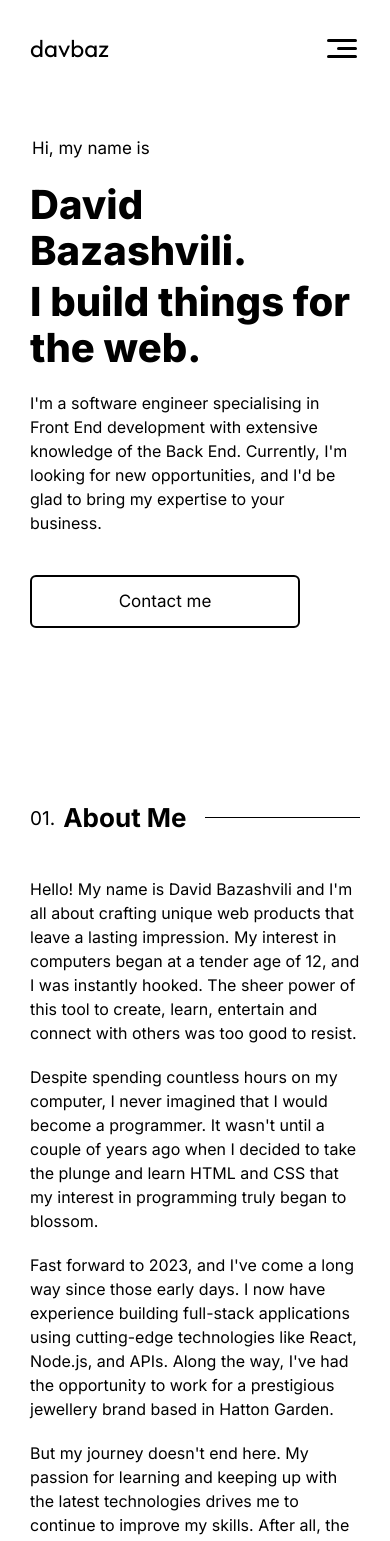
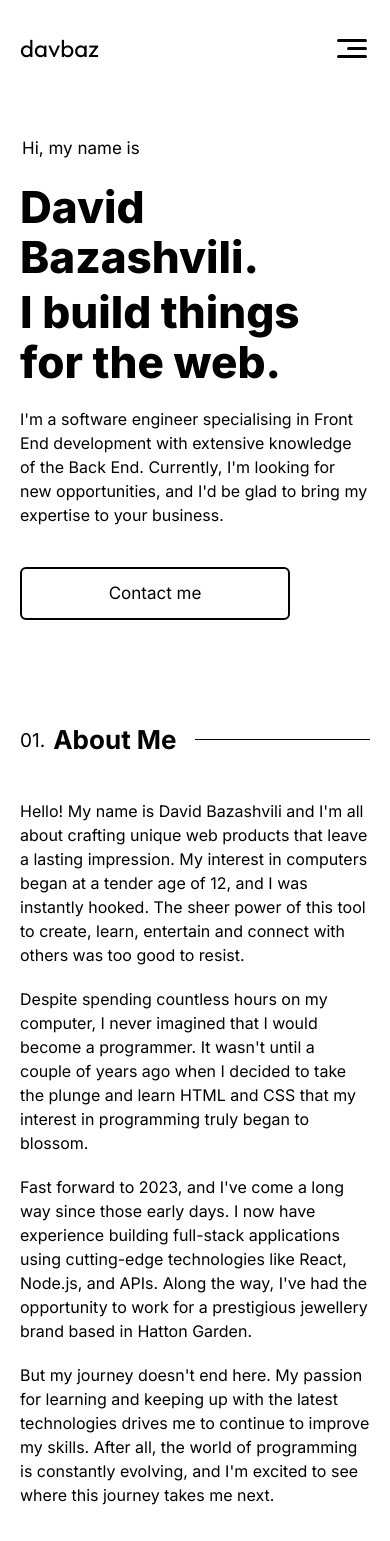
Before and after one commit to davbazz/portfolio, a Next.js app: page / in a window 390 px wide. Shown: the top 1541 px of the page. Built offline with nearby package versions, Linux system fonts and the light colour scheme.

Commit message:
changed padding

```diff
--- a/app/components/About.tsx
+++ b/app/components/About.tsx
@@ -4,7 +4,7 @@ import photo from '../../public/David.jpg'
 export default function About() {
   return (
     <section
-      className="mt-[90px] py-[40px] sm:py-[50px] md:py-[70px] lg:py-[120px] lg:mt-[50px] lg:max-w-[74%] xl:max-w-[68%] lg:mx-auto xl:mt-[100px] 2xl:max-w-[1000px]"
+      className="mt-[20px] py-[40px] sm:py-[50px] md:py-[70px] lg:py-[120px] lg:mt-[50px] lg:max-w-[74%] xl:max-w-[68%] lg:mx-auto xl:mt-[100px] 2xl:max-w-[1000px]"
       id="about"
     >
       <div className="flex flex-col lg:flex-row lg:justify-between lg:gap-[5%]">
--- a/app/components/Hero.tsx
+++ b/app/components/Hero.tsx
@@ -5,11 +5,11 @@ export default function Hero() {
     <section className="py-[40px] sm:py-[70px] lg:px-[80px] xl:mt-[50px] xl:px-[150px] 2xl:mx-auto 2xl:mt-[100px] 2xl:max-w-[1140px] 2xl:py-[50px] 2xl:px-0">
       <h2 className="ml-[2px] text-[17px] md:text-[18px]">Hi, my name is</h2>
 
-      <h1 className="mt-[20px] text-[40px] font-[800] leading-[46px] sm:text-[50px] sm:leading-[56px] md:mt-[30px] md:text-[58px] md:leading-[64px] lg:text-[64px] lg:leading-[70px] xl:mt-[40px] xl:text-[72px] xl:leading-[80px]">
+      <h1 className="mt-[20px] text-[44px] font-[800] leading-[50px] sm:text-[54px] sm:leading-[60px] md:mt-[30px] md:text-[58px] md:leading-[64px] lg:text-[64px] lg:leading-[70px] xl:mt-[40px] xl:text-[72px] xl:leading-[80px]">
         David Bazashvili.
       </h1>
 
-      <h2 className="mt-[5px] text-[40px] font-[800] leading-[46px] sm:text-[50px] sm:leading-[56px] md:text-[58px] md:leading-[64px] lg:text-[64px] lg:leading-[70px] xl:text-[72px] xl:leading-[80px]">
+      <h2 className="mt-[5px] text-[44px] font-[800] leading-[50px] sm:text-[54px] sm:leading-[60px] md:text-[58px] md:leading-[64px] lg:text-[64px] lg:leading-[70px] xl:text-[72px] xl:leading-[80px]">
         I build things for the web.
       </h2>
 
--- a/app/components/Nav.tsx
+++ b/app/components/Nav.tsx
@@ -63,20 +63,20 @@ export default function Nav() {
             </li>
             <li>
               <a
-                href="#playground"
+                href="#work"
                 className="flex w-full items-center justify-center gap-2"
               >
                 <span className="">03. </span>
-                Playground
+                Work
               </a>
             </li>
             <li>
               <a
-                href="#work"
+                href="#playground"
                 className="flex w-full items-center justify-center gap-2"
               >
                 <span className="">04. </span>
-                Work
+                Playground
               </a>
             </li>
             <li>
@@ -136,22 +136,22 @@ export default function Nav() {
             </li>
             <li className="block w-full">
               <a
+                href="#work"
+                className="flex w-full flex-col items-center justify-center"
+                onClick={toggleMenu}
+              >
+                <span>03 . </span>
+                Work
+              </a>
+            </li>
+            <li className="block w-full">
+              <a
                 href="#playground"
                 className="flex w-full flex-col items-center justify-center"
                 onClick={toggleMenu}
               >
-                <span>03 . </span>
+                <span>04 . </span>
                 Playground
-              </a>
-            </li>
-            <li className="block w-full">
-              <a
-                href="#work"
-                className="flex w-full flex-col items-center justify-center"
-                onClick={toggleMenu}
-              >
-                <span>04 . </span>
-                Work
               </a>
             </li>
             <li className="block w-full">
--- a/app/components/Skills.tsx
+++ b/app/components/Skills.tsx
@@ -24,9 +24,11 @@ export default function Skills() {
 				<span className="mt-[3px] text-[19px] font-normal sm:mt-[4px] md:text-[20px] xl:text-[21px]">
 					02.
 				</span>
+
 				<h2 className="whitespace-nowrap mr-[10px] text-[26px] font-semibold sm:mr-[10px] sm:text-[28px] lg:text-[30px] xl:text-[32px]">
 					Skills
 				</h2>
+
 				<span className="inline-block h-[1px] w-full lg:w-[70%] bg-black"></span>
 			</div>
 
@@ -35,6 +37,7 @@ export default function Skills() {
 			</p>
 
 			<div className='flex flex-col md:flex-row gap-8 mt-[40px] text-[16px] md:text-[17px] xl:text-[18px]'>
+
 				<ul className='flex flex-col gap-8'>
 					<li className="flex justify-start items-center gap-6">
 						<div className='w-16 h-16'>
--- /dev/null
+++ b/app/components/Work.tsx
@@ -0,0 +1,19 @@
+export default function Work() {
+    return (
+        <section className="mx-auto mt-[20px] py-[40px] sm:py-[50px] md:py-[70px] lg:py-[100px] lg:px-[80px] xl:py-[120px] xl:px-[150px] 2xl:max-w-[1140px]">
+
+            <div className="flex flex-nowrap justify-start items-center gap-[8px] md:gap-[13px]">
+				<span className="mt-[3px] text-[19px] font-normal sm:mt-[4px] md:text-[20px] xl:text-[21px]">
+					03.
+				</span>
+
+				<h2 className="whitespace-nowrap mr-[10px] text-[26px] font-semibold sm:mr-[10px] sm:text-[28px] lg:text-[30px] xl:text-[32px]">
+					Some things I've built
+				</h2>
+
+				<span className="inline-block h-[1px] w-full lg:w-[70%] bg-black"></span>
+			</div>
+
+        </section>
+    )
+}
--- a/app/page.tsx
+++ b/app/page.tsx
@@ -1,6 +1,7 @@
 import Nav from './components/Nav'
 import Hero from './components/Hero'
 import About from './components/About'
+import Work from './components/Work'
 import SocialLinks from './components/SocialLinks'
 import Email from './components/Email'
 
@@ -16,11 +17,12 @@ const inter = Inter({
 export default function Home() {
   return (
     <main className={`${inter.className} overflow-hidden`}>
-      <div className="relative mx-auto px-[30px] lg:max-w-[calc(100vw-80px)] lg:px-0 2xl:max-w-[calc(100vw-140px)]">
+      <div className="relative mx-auto px-[20px] lg:max-w-[calc(100vw-80px)] lg:px-0 2xl:max-w-[calc(100vw-140px)]">
         <Nav />
         <Hero />
         <About />
         <Skills />
+        <Work />
 
         <SocialLinks />
         <Email />
```
